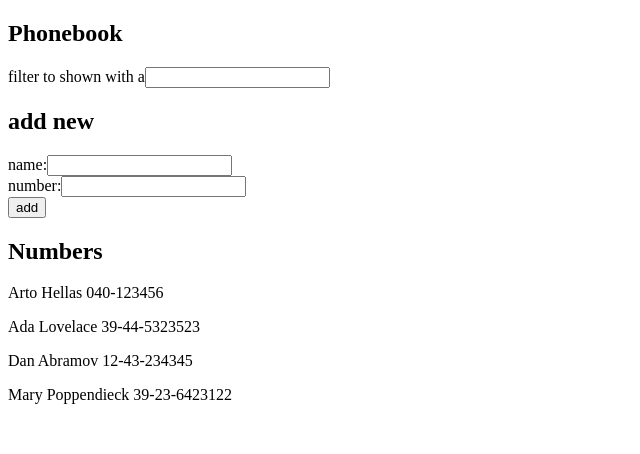
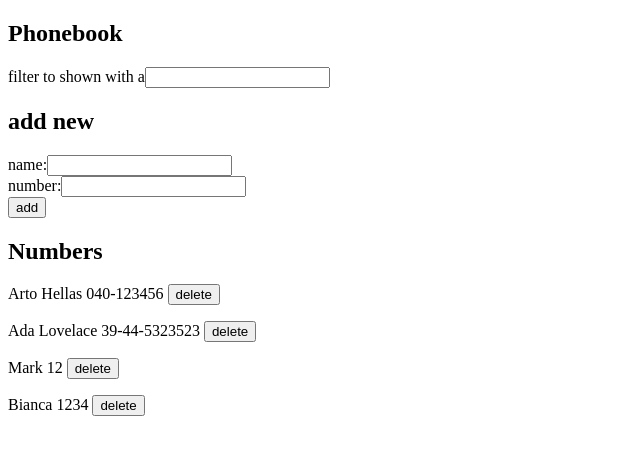
Before and after one commit to dwarjie/full-stack-open-2024, a React (Vite) app in the folder part2/phonebook/: page / in a window 1280 px wide. Shown: the top 454 px of the page, without its empty margins (0-640 px from the left). Built offline with nearby package versions, Linux system fonts and the light colour scheme; data requests are answered from the project's data file.

Commit message:
add: part2 - 2.15 exercise

```diff
--- a/part2/phonebook/db.json
+++ b/part2/phonebook/db.json
@@ -11,14 +11,14 @@
       "id": "2"
     },
     {
-      "name": "Dan Abramov",
-      "number": "12-43-234345",
-      "id": "3"
+      "id": "d0c1",
+      "name": "Mark",
+      "number": "12"
     },
     {
-      "name": "Mary Poppendieck",
-      "number": "39-23-6423122",
-      "id": "4"
+      "id": "2d7c",
+      "name": "Bianca",
+      "number": "1234"
     }
   ]
 }
--- a/part2/phonebook/src/App.jsx
+++ b/part2/phonebook/src/App.jsx
@@ -1,8 +1,8 @@
 import { useState, useEffect } from "react";
-import axios from "axios";
+import phonebookService from "./services/phonebook";
 import Filter from "./components/Filter";
 import PersonForm from "./components/PersonForm";
-import Persons from "./components/Persons";
+import PersonsList from "./components/PersonsList";
 
 const App = () => {
   const [persons, setPersons] = useState([]);
@@ -11,42 +11,61 @@ const App = () => {
   const [search, setSearch] = useState("");
 
   useEffect(() => {
-    axios
-      .get("http://localhost:3001/persons")
-      .then(response => {
-        console.log(response)
-        setPersons(response.data)
+    phonebookService.
+      getAll()
+      .then(data => {
+        setPersons(data)
       })
       .catch(err => {
-        console.log("Error fetching data: ${err}")
+        alert(`Error fetching all phonebook list. Please try again later`);
       })
   }, [])
 
-  const handleNewName = (event) => {
-    setNewName(event.target.value);
-  };
+  const deleteRecord = (person) => {
+    if (!window.confirm(`Are you sure you want to delete ${person.name}?`)) return
 
-  const handleNewNumber = (event) => {
-    setNewNumber(event.target.value);
-  };
-
-  const handleSearch = (event) => {
-    setSearch(event.target.value);
-  };
+    phonebookService
+      .deleteNumber(person.id)
+      .then(data => {
+        setPersons(persons.filter(person => person.id !== data.id))
+      })
+      .catch(err => {
+        alert(`Error deleting record. Please try again later`)
+      })
+  }
 
   const addNote = (event) => {
     event.preventDefault();
-    if (checkDuplicate()) {
-      setNewName("");
-      setNewNumber("");
-      return alert(`${newName} is already added to phonebook.`);
+    const existingRecord = checkDuplicate()
+    if (existingRecord) {
+      return updateNumber(existingRecord)
     }
 
     const personObj = prepareNoteValues();
-    setPersons(persons.concat(personObj));
-    setNewName("");
-    setNewNumber("");
+    phonebookService
+      .create(personObj)
+      .then(() => {
+        setPersons(persons.concat(personObj));
+        setNewName("");
+        setNewNumber("");
+      })
+      .catch(err => {
+        alert(`Error creating ${personObj.name} record. Please try again later.`)
+      })
   };
+
+  const updateNumber = (existingRecord) => {
+    if (!window.confirm(`${newName} is already added to phonebook, replace the old number with a new one?`)) return;
+
+    const updatedRecord = {...existingRecord, number: newNumber}
+    phonebookService
+      .update(existingRecord.id, updatedRecord)
+      .then(data => {
+        setPersons(persons.map(person => person.id === existingRecord.id ? data : person))
+        setNewName("");
+        setNewNumber("");
+      })
+  }
 
   const prepareNoteValues = () => {
     return {
@@ -61,6 +80,19 @@ const App = () => {
     return existingName;
   };
 
+  const handleNewName = (event) => {
+    setNewName(event.target.value);
+  };
+
+  const handleNewNumber = (event) => {
+    setNewNumber(event.target.value);
+  };
+
+  const handleSearch = (event) => {
+    setSearch(event.target.value);
+  };
+
+
   return (
     <div>
       <h2 style={{ fontWeight: "bold" }}>Phonebook</h2>
@@ -68,7 +100,7 @@ const App = () => {
       <h2 style={{ fontWeight: "bold" }}>add new</h2>
       <PersonForm newName={newName} newNumber={newNumber} handleNewName={handleNewName} handleNewNumber={handleNewNumber} addNote={addNote}/>
       <h2 style={{ fontWeight: "bold" }}>Numbers</h2>
-      <Persons persons={persons} search={search}/>
+      <PersonsList persons={persons} search={search} handleDelete={deleteRecord}/>
     </div>
   );
 };
--- /dev/null
+++ b/part2/phonebook/src/components/Person.jsx
@@ -0,0 +1,10 @@
+const Person = ({ person, handleDelete }) => {
+  return (
+    <p>
+      {person.name} {person.number}&nbsp;
+      <button onClick={() => handleDelete(person)}>delete</button>
+    </p>
+  )
+}
+
+export default Person;
--- a/part2/phonebook/src/components/Persons.jsx
+++ b/part2/phonebook/src/components/PersonsList.jsx
@@ -1,10 +1,10 @@
-const Persons = ({ search, persons}) => {
+import Person from "./Person";
+
+const PersonsList = ({ search, persons, handleDelete }) => {
   const renderNumbers = () => {
     if (!search) {
       return persons.map((person) => (
-        <p key={person.name}>
-          {person.name} {person.number}
-        </p>
+        <Person person={person} key={person.name} handleDelete={handleDelete}/>
       ));
     }
 
@@ -13,9 +13,7 @@ const Persons = ({ search, persons}) => {
         person.name.toLowerCase().includes(search.toLowerCase()),
       )
       .map((person) => (
-        <p key={person.name}>
-          {person.name} {person.number}
-        </p>
+        <Person person={person} key={person.name} handleDelete={handleDelete}/>
       ))
   };
 
@@ -26,4 +24,4 @@ const Persons = ({ search, persons}) => {
   )
 }
 
-export default Persons;
+export default PersonsList;
--- /dev/null
+++ b/part2/phonebook/src/services/phonebook.js
@@ -0,0 +1,24 @@
+import axios from "axios";
+const baseUrl = "http://localhost:3001/persons";
+
+const getAll = () => {
+  const request = axios.get(baseUrl);
+  return request.then((response) => response.data);
+};
+
+const create = (newData) => {
+  const request = axios.post(baseUrl, newData);
+  return request.then((response) => response.data);
+};
+
+const update = (id, newData) => {
+  const request = axios.put(`${baseUrl}/${id}`, newData);
+  return request.then((response) => response.data);
+};
+
+const deleteNumber = (id) => {
+  const request = axios.delete(`${baseUrl}/${id}`);
+  return request.then((response) => response.data);
+};
+
+export default { getAll, create, update, deleteNumber };
```
